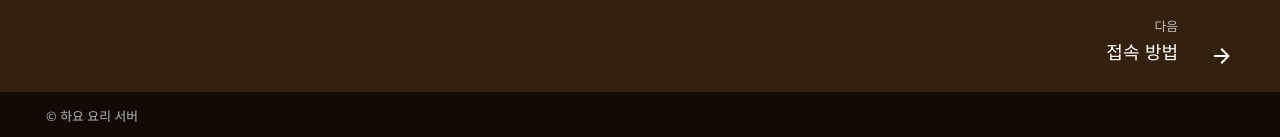
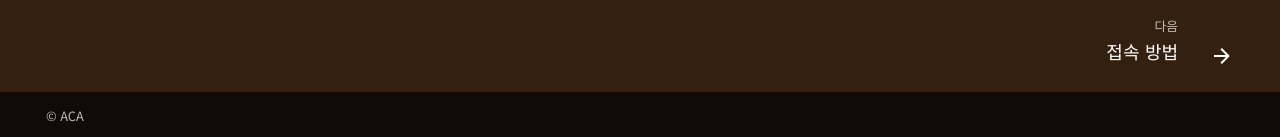
Before and after one commit to aca-kor-team/hayo-wiki, an MkDocs documentation site: the page built from docs/index.md, in a window 1280 px wide and 900 px high, scrolled down 2332 px. Shown: the part 760-897 px from the top of the window. Built offline with MkDocs 1.6.1 and Material for MkDocs 9.7.7, drawn with Linux system fonts in a browser that asks for light colours; some web fonts are replaced; comment, search, counter and statistics services are not loaded.

Commit message:
푸터 저작권 표기를 ACA 로 변경
Co-Authored-By: Claude Opus 5 <noreply@anthropic.com>

```diff
--- a/mkdocs.yml
+++ b/mkdocs.yml
@@ -13,7 +13,7 @@ site_author: 하요 운영팀
 site_url: https://aca-kor-team.github.io/hayo-wiki/
 repo_url: https://github.com/aca-kor-team/hayo-wiki
 
-copyright: © 하요 요리 서버
+copyright: © ACA
 
 theme:
   name: material
```
